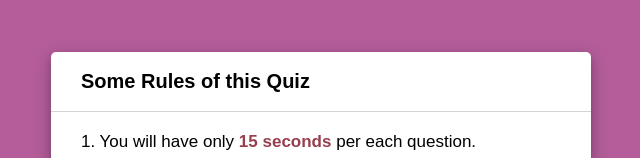
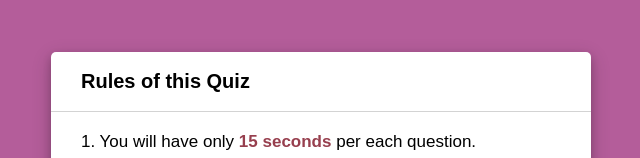
Before and after one commit to adenali123/quiz, a plain HTML site: page index.html in a window 1280 px wide. Both pictures are taken after a click on the button "Begin Quiz". Shown: the part 198-356 px from the top of the page, without its empty margins (319-959 px from the left). Drawn offline with Linux system fonts and the light colour scheme.

Commit message:
updtaes cdd

```diff
--- a/index.html
+++ b/index.html
@@ -10,7 +10,7 @@
 <body>
     <div class="start_btn"><button>Begin Quiz</button></div>
     <div class="info_box">
-        <div class="info-title"><span>Some Rules of this Quiz</span></div>
+        <div class="info-title"><span>Rules of this Quiz</span></div>
         <div class="info-list">
             <div class="info">1. You will have only <span>15 seconds</span> per each question.</div>
             <div class="info">2. Once you select your answer, it can't be undone.</div>
```
Also changed, not shown: script.js (line endings or trailing spaces).
